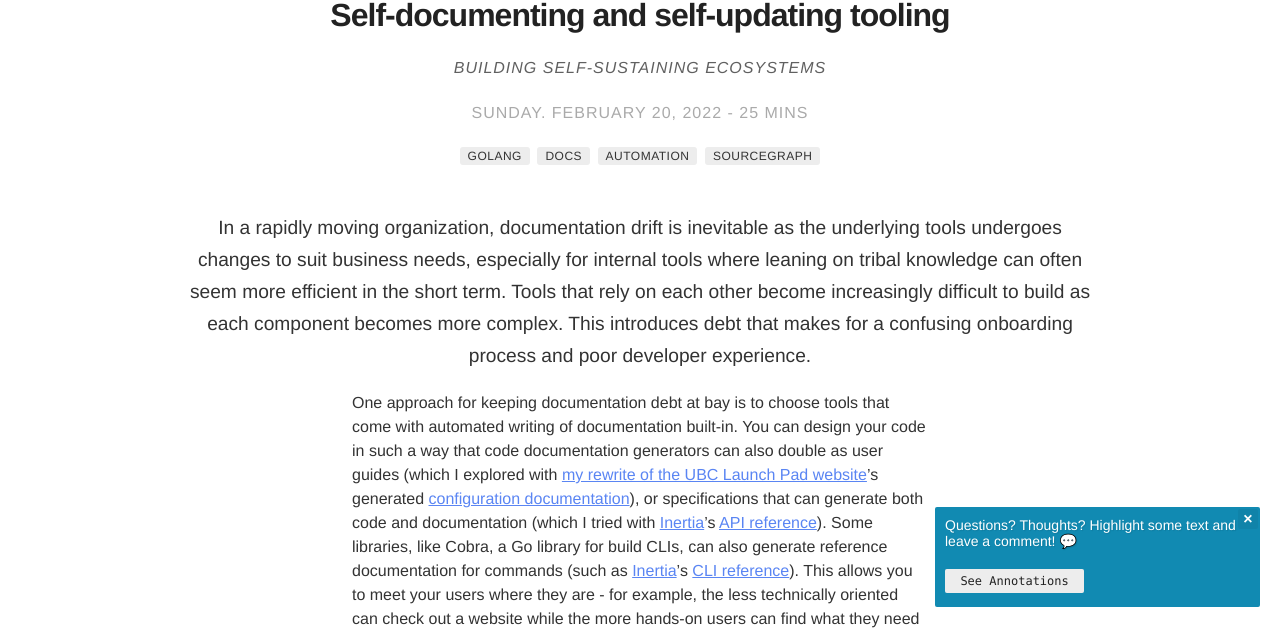
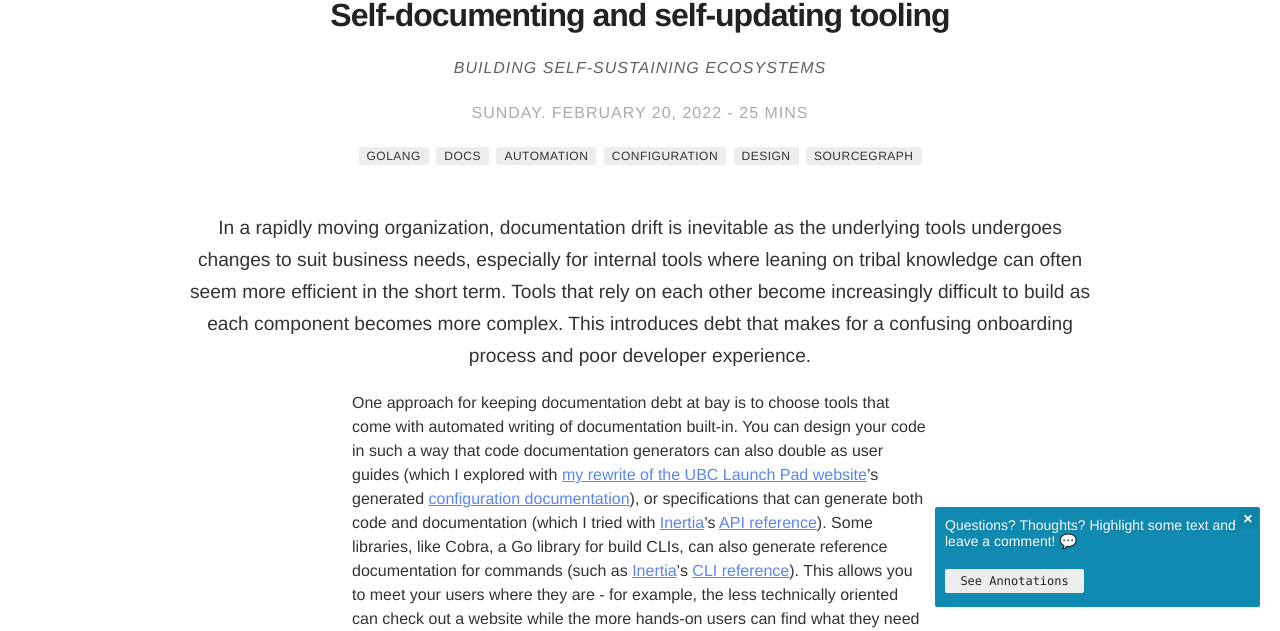
Before and after one commit to bobheadxi/bobheadxi.github.io, a Jekyll site: the page built from content/_posts/2022-2-20-self-documenting-self-updating.md, in a window 1280 px wide and 900 px high, cut to the strip 269-900 px from the top of the window. Built offline with Jekyll 4.4.1, drawn with Linux system fonts in a browser that asks for light colours; nearby versions of some CDN libraries; emoji names are drawn with the system emoji font; a style sheet for code colours, icons or effects is not loaded.

Commit message:
fix tags

```diff
--- a/content/_posts/2022-2-20-self-documenting-self-updating.md
+++ b/content/_posts/2022-2-20-self-documenting-self-updating.md
@@ -10,6 +10,8 @@ tag:
 - golang
 - docs
 - automation
+- configuration
+- design
 - sourcegraph
 category: blog
 author: robert
--- a/tags.html
+++ b/tags.html
@@ -29,7 +29,7 @@ title: Tags
     <ul class="post-list">
         {% assign pages_list = tag[1] %}
         {% for post in pages_list reversed %}
-            {% if post.title != null %}
+            {% if post.title != null and post.draft != true %}
                 {% if group == null or group == post.group %}
                     <li class="item">
                         <a class="url" href="{{ site.url }}{{ post.url }}">
```
